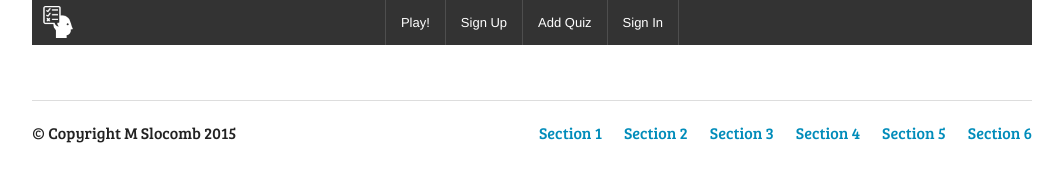
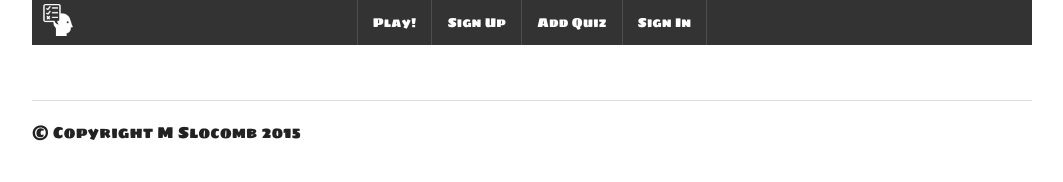
Before and after one commit to MeadeSlocomb/PopQuiz, a website: page app/index.html in a window 1280 px wide. Shown: the whole page, without its empty margins (108-1171 px from the left). Drawn offline with Linux system fonts and the light colour scheme; no server answers.

Commit message:
Changed font and took out footer nav section

```diff
--- a/app/index.html
+++ b/app/index.html
@@ -3,6 +3,8 @@
 <head>
   <title>PopQuiz</title>
   <meta name="viewport" content="width=device-width, initial-scale=1.0">
+
+  <link href="http://fonts.googleapis.com/css?family=Sigmar+One" rel="stylesheet" type="text/css">
   <link rel="stylesheet" href="css/vendor/normalize.css">
   <link rel="stylesheet" href="css/vendor/foundation.css">
   <link href="http://fonts.googleapis.com/css?family=Bree+Serif" rel="stylesheet" type="text/css">
@@ -56,14 +58,6 @@
             <p>© Copyright M Slocomb 2015</p>
           </div>
           <div class="large-7 columns">
-            <ul class="inline-list right">
-              <li><a href="#">Section 1</a></li>
-              <li><a href="#">Section 2</a></li>
-              <li><a href="#">Section 3</a></li>
-              <li><a href="#">Section 4</a></li>
-              <li><a href="#">Section 5</a></li>
-              <li><a href="#">Section 6</a></li>
-            </ul>
           </div>
         </div>
       </div>
--- a/app/sass/main.scss
+++ b/app/sass/main.scss
@@ -1,7 +1,7 @@
 body {
   font-family: 'Bree Serif', serif;
   background-color: RGBA(255, 255, 255, 1);
-  z-index: 10;
+  font-family: 'Sigmar One', cursive;
 }
 
 
@@ -9,6 +9,11 @@ body {
 
   .top-bar {
     text-align: center;
+  }
+
+  .top-bar-section ul li > a{
+  font-family: 'Sigmar One', cursive;
+
   }
 
   ul.center-buttons {
```
Also changed, not shown: app/css/main.css.
